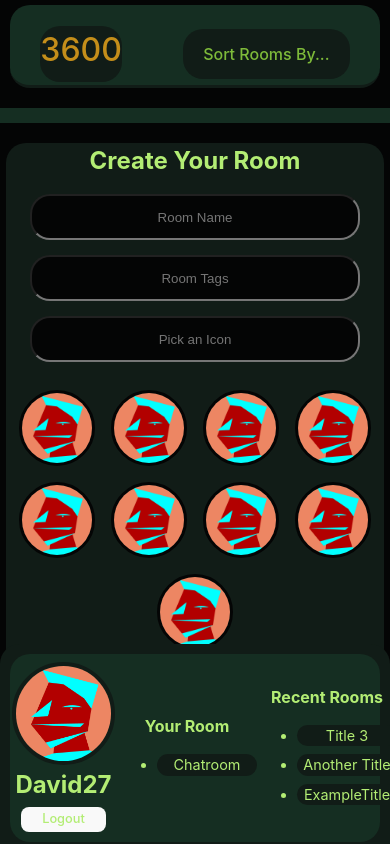
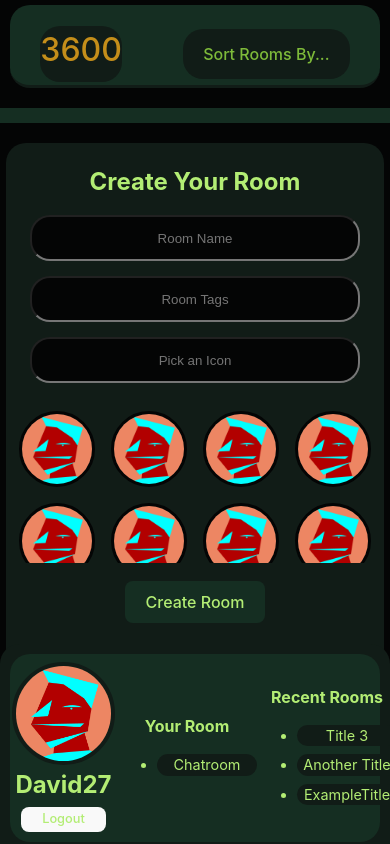
Before and after one commit to stevendreed/3600, a React (Vite) app in the folder client/: page /CreateRoom in a window 390 px wide. Built offline with nearby package versions, Linux system fonts and the light colour scheme.

Commit message:
Create mobile layout for Create Room Page

```diff
--- a/client/src/App.css
+++ b/client/src/App.css
@@ -915,6 +915,7 @@
   align-items: center;
   background-color: var(--medBackground);
   border-radius: 20px;
+  padding-bottom: 50px;
 }
 
 .createRoom-form h3 {
@@ -937,6 +938,8 @@
   flex-flow: row wrap;
   justify-content: center;
   margin: 10px 0px 0px 0px;
+  overflow-y: scroll;
+  height: 160px;
 }
 
 .imageChoice {
```
